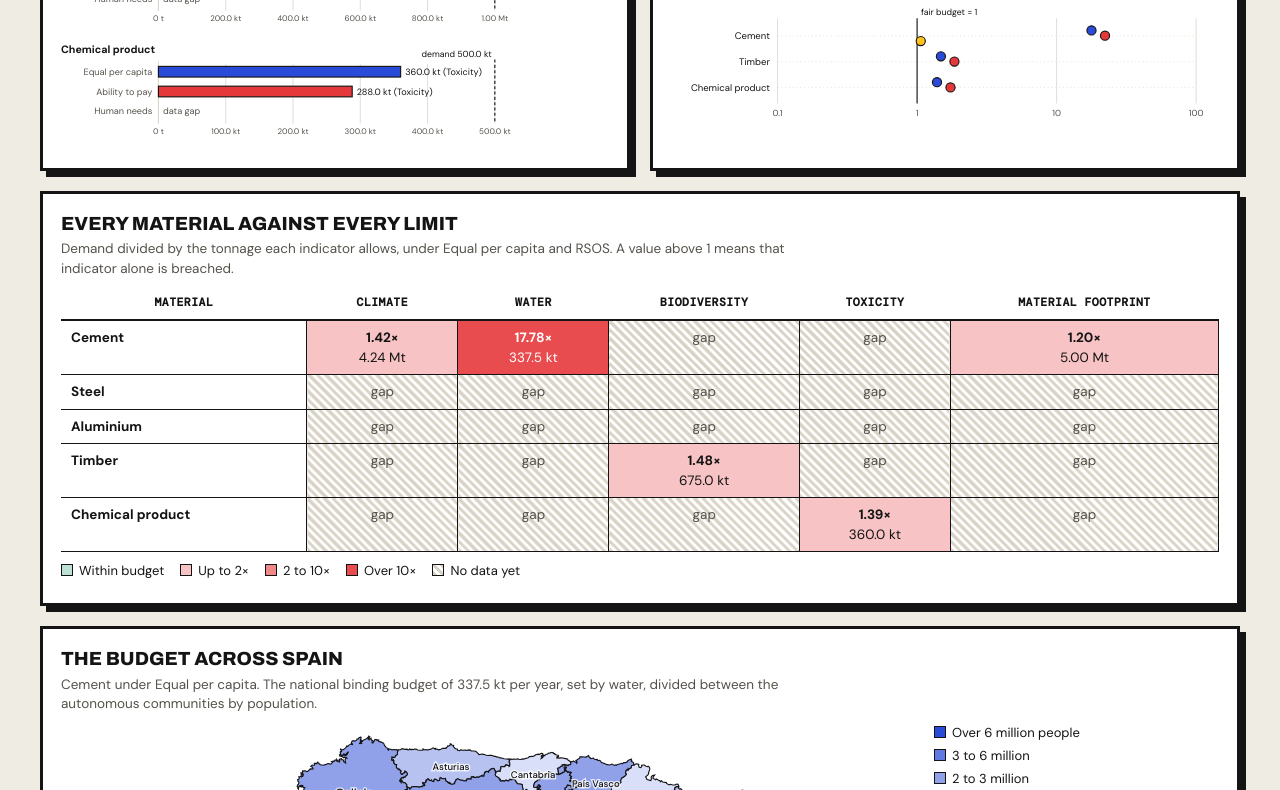
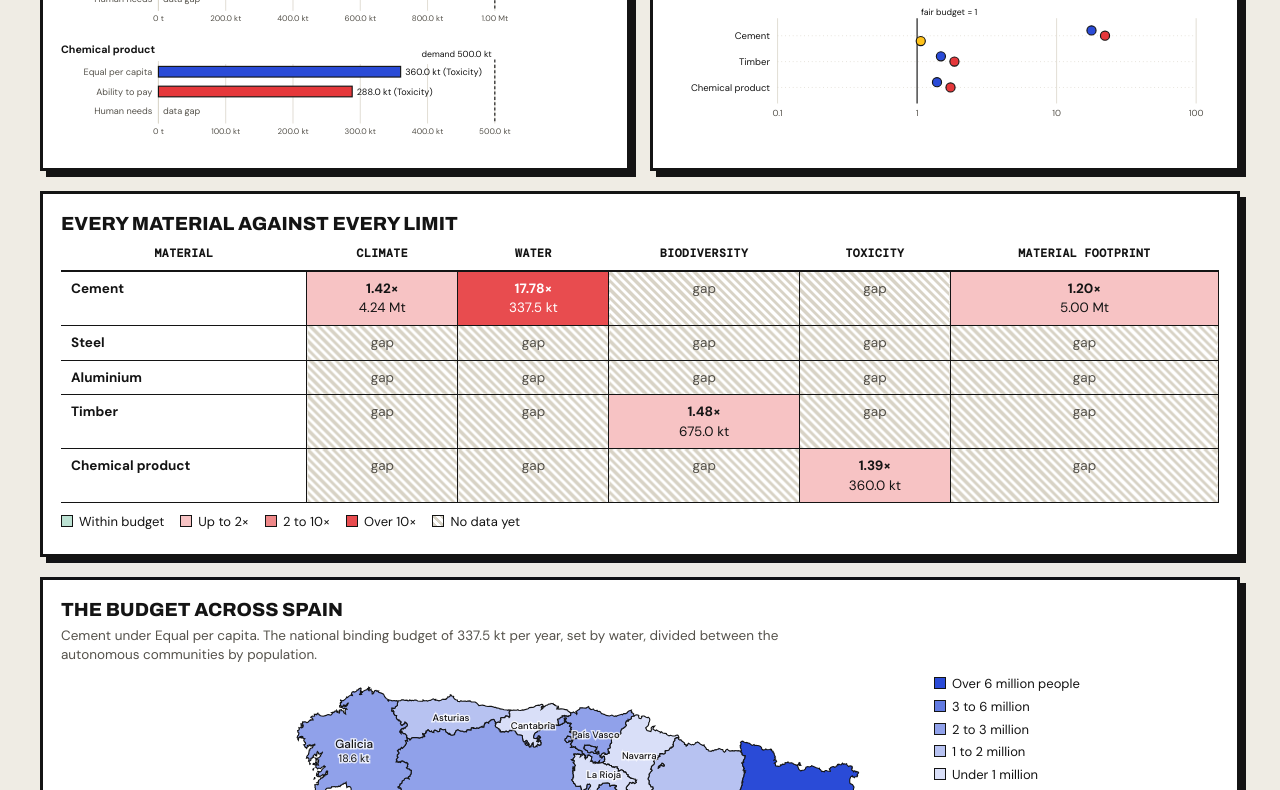
Before and after one commit to jasbritt/jasbritt.github.io, a plain HTML site: page fair-material-budgets/index.html in a window 1280 px wide. Shown: the part 1487-2277 px from the top of the page. Drawn offline with nearby package versions, Linux system fonts and the light colour scheme.

Commit message:
Remove footer note and two chart captions
Co-Authored-By: Claude Fable 5.2 <noreply@anthropic.com>
Claude-Session: https://claude.ai/code/session_01HRb7TRipjTSQWPYPQQTMaX

```diff
--- a/fair-material-budgets/index.html
+++ b/fair-material-budgets/index.html
@@ -116,7 +116,7 @@ footer{margin:50px 0 60px;font-size:13px;color:var(--muted);max-width:90ch}
     <div class="chart"><h4>The fairness corridor</h4><p class="cap">Binding budget under each fairness rule. Dashed line is demand.</p><div class="legend" id="leg1"></div><div id="c1"></div></div>
     <div class="chart"><h4>Which limit bites first</h4><p class="cap" id="c2cap"></p><div id="c2"></div>
       <h4 style="margin-top:22px">How far over</h4><p class="cap">Demand ÷ binding budget, log scale. Right of 1 is overshoot.</p><div class="legend" id="leg3"></div><div id="c3"></div></div>
-    <div class="chart wide"><h4>Every material against every limit</h4><p class="cap" id="hmcap"></p>
+    <div class="chart wide"><h4>Every material against every limit</h4>
       <div class="tw"><table class="hm" id="tHeat"></table></div>
       <div class="legend" style="margin-top:10px"><span><i style="background:color-mix(in srgb,var(--good) 30%,#fff)"></i>Within budget</span><span><i style="background:color-mix(in srgb,var(--crit) 30%,#fff)"></i>Up to 2×</span><span><i style="background:color-mix(in srgb,var(--crit) 60%,#fff)"></i>2 to 10×</span><span><i style="background:color-mix(in srgb,var(--crit) 90%,#fff)"></i>Over 10×</span><span><i style="background:repeating-linear-gradient(45deg,var(--line) 0 3px,transparent 3px 6px)"></i>No data yet</span></div></div>
     <div class="chart wide"><h4>The budget across Spain</h4><p class="cap" id="mapcap"></p>
@@ -153,8 +153,6 @@ footer{margin:50px 0 60px;font-size:13px;color:var(--muted);max-width:90ch}
     <h3>By limit</h3><div class="tabs" id="indTabs" role="group" aria-label="Indicator"></div><div class="bar" id="indFields"></div>
     <div class="g2"><div><h3>Group shares</h3><div class="tw"><table id="grpTable"></table></div></div><div><h3>Material shares and impact per tonne</h3><div class="tw"><table id="facTable"></table></div></div></div>
   </div></details>
-
-  <footer>All inputs are the illustrative placeholder values from Chapter 10 and the Ramboll slides, to be replaced with verified Spanish data. Map populations are INE figures for 1 January 2025. Edits made here are lost on reload.</footer>
 </main>
 <div id="tip" role="status"></div>
 <script>
@@ -495,7 +493,6 @@ function renderMap(R,mat,prin){
   $("mapRank").innerHTML="<tr><th>Community</th><th class='n'>Share</th><th class='n'>Budget</th></tr>"+[...GEO.regions].sort((a,c)=>c.pop-a.pop).map(g=>`<tr><td>${g.n}</td><td class="n">${pct(g.pop/tot)}</td><td class="n">${b?fT(b.budget*g.pop/tot):""}</td></tr>`).join("");
 }
 function renderHeat(R,prin,space){
-  $("hmcap").textContent=`Demand divided by the tonnage each indicator allows, under ${prin} and ${space}. A value above 1 means that indicator alone is breached.`;
   let h="<tr><th>Material</th>"+S.indicators.map(i=>`<th style="text-align:center">${esc(i.name)}</th>`).join("")+"</tr>";
   for(const m of S.materials){ const D=nz(m.demand); h+=`<tr><td>${esc(m.name)}</td>`;
     for(const i of S.indicators){ const r=R.rows.find(x=>x.p===prin&&x.mat===m.name&&x.ind===i.name), q=D/r.annual;
```
